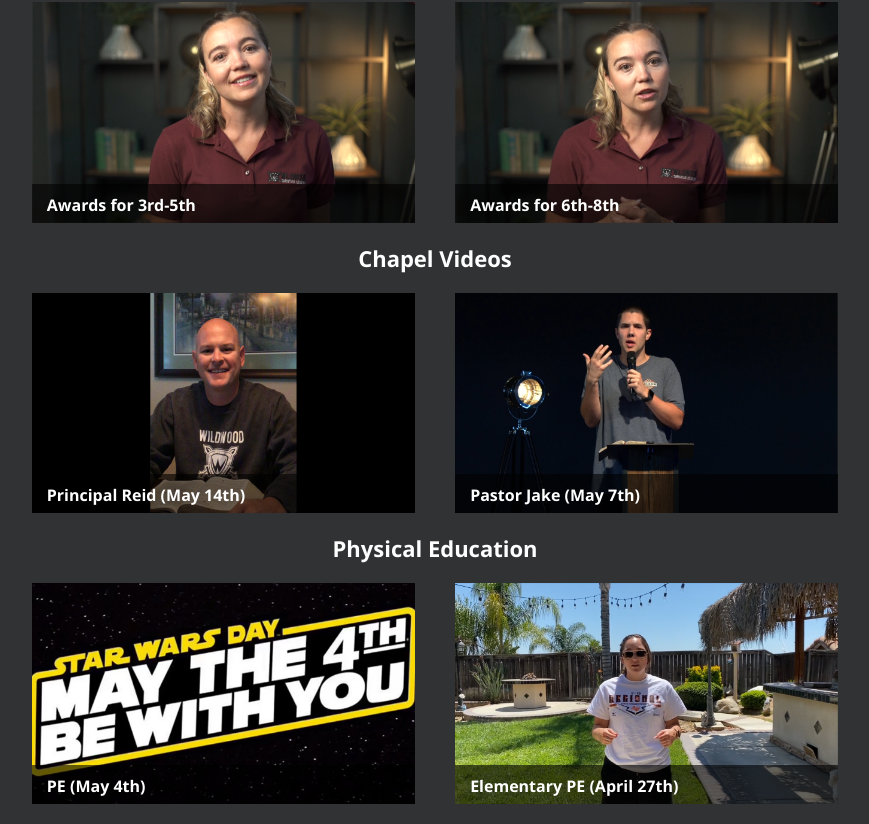
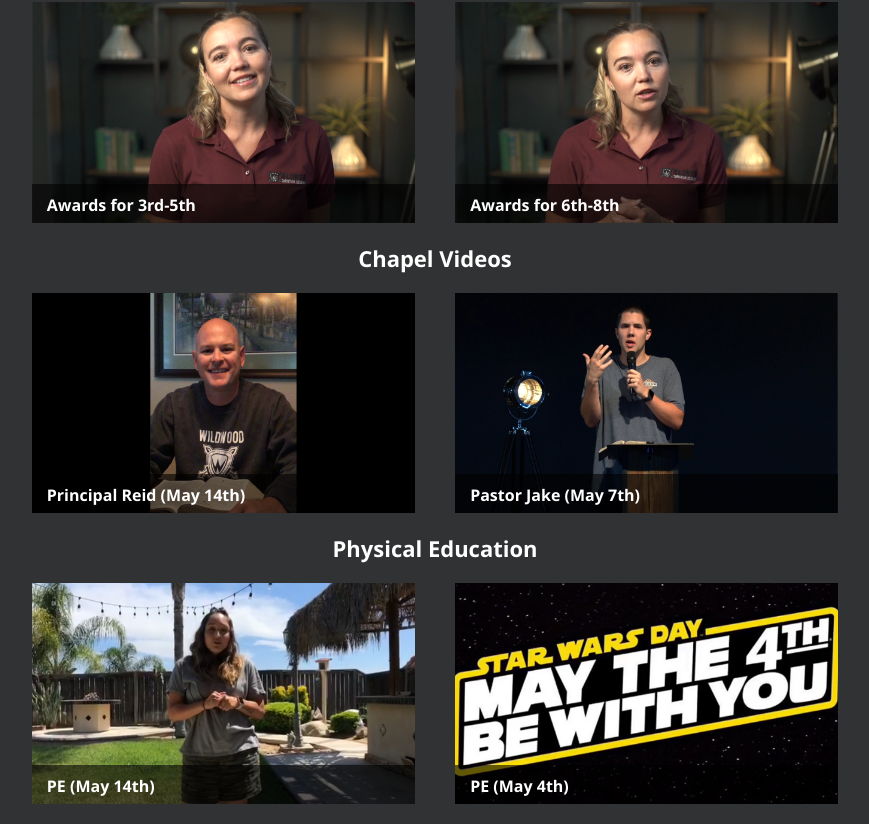
Before and after one commit to WildwoodTech/wildwoodwarriors.com, a React (Create React App) app in the folder frontend/: page / in a window 1280 px wide. Shown: the part 438-1262 px from the top of the page, without its empty margins (205-1074 px from the left). Built offline with nearby package versions, Linux system fonts and the light colour scheme.

Commit message:
Update 5:25pm, 5/14/2020

```diff
--- a/frontend/src/components/Home/Home.js
+++ b/frontend/src/components/Home/Home.js
@@ -6,7 +6,7 @@ import { Router, Route, Link, Redirect, Switch } from 'react-router-dom';
 // VIDEO THIMBNAILS
 import chapel_5_7 from '../../assets/images/chapel_5-7.png';
 import chapel_5_14 from '../../assets/images/chapel_5-14.png';
-import pe_e_1 from '../../assets/images/pe_e_1.png';
+import pe_3 from '../../assets/images/pe_3.png';
 import pe_2 from '../../assets/images/pe_2.png';
 
 import writers from '../../assets/images/writers.png';
@@ -110,6 +110,16 @@ const Home = () => {
         <div className="Content-Wrapper">
           <p className="Content-Header">Physical Education</p>
           <div className="Content__Video-Wrapper">
+            <Link to={`/watch?v=pe_3&til=PE&tec=Dani%20Fraley`}>
+              <div className="Content__Video-Thumbnail-Wrapper">
+                <img
+                  className="Content__Video-Thumbnail"
+                  alt="chapel_logo"
+                  src={pe_3}
+                ></img>
+                <div className="Video-Context">PE (May 14th)</div>
+              </div>
+            </Link>
             <Link to={`/watch?v=pe_2&til=PE&tec=Dani%20Fraley`}>
               <div className="Content__Video-Thumbnail-Wrapper">
                 <img
@@ -120,45 +130,8 @@ const Home = () => {
                 <div className="Video-Context">PE (May 4th)</div>
               </div>
             </Link>
-            <Link to={`/watch?v=ElementaryPE_1&til=PE&tec=Dani%20Fraley`}>
-              <div className="Content__Video-Thumbnail-Wrapper">
-                <img
-                  className="Content__Video-Thumbnail"
-                  alt="chapel_logo"
-                  src={pe_e_1}
-                ></img>
-                <div className="Video-Context">Elementary PE (April 27th)</div>
-              </div>
-            </Link>
           </div>
         </div>
-        {/* <div className="Content-Wrapper">
-          <p className="Content-Header">Physical Education: Middle School</p>
-          <div className="Content__Video-Wrapper">
-            <Link to={`/watch?v=pe_2&til=PE&tec=Dani%20Fraley`}>
-              <div className="Content__Video-Thumbnail-Wrapper">
-                <img
-                  className="Content__Video-Thumbnail"
-                  alt="chapel_logo"
-                  src={pe_2}
-                ></img>
-                <div className="Video-Context">Middle School PE (May 4th)</div>
-              </div>
-            </Link>
-            <Link to={`/watch?v=MiddleschoolPE_1&til=PE&tec=Dani%20Fraley`}>
-              <div className="Content__Video-Thumbnail-Wrapper">
-                <img
-                  className="Content__Video-Thumbnail"
-                  alt="chapel_logo"
-                  src={pe_m_1}
-                ></img>
-                <div className="Video-Context">
-                  Middle School PE (April 27th)
-                </div>
-              </div>
-            </Link>
-          </div>
-        </div> */}
       </div>
     </>
   );
```
Also changed, not shown: frontend/src/assets/images/pe_3.png (added).
